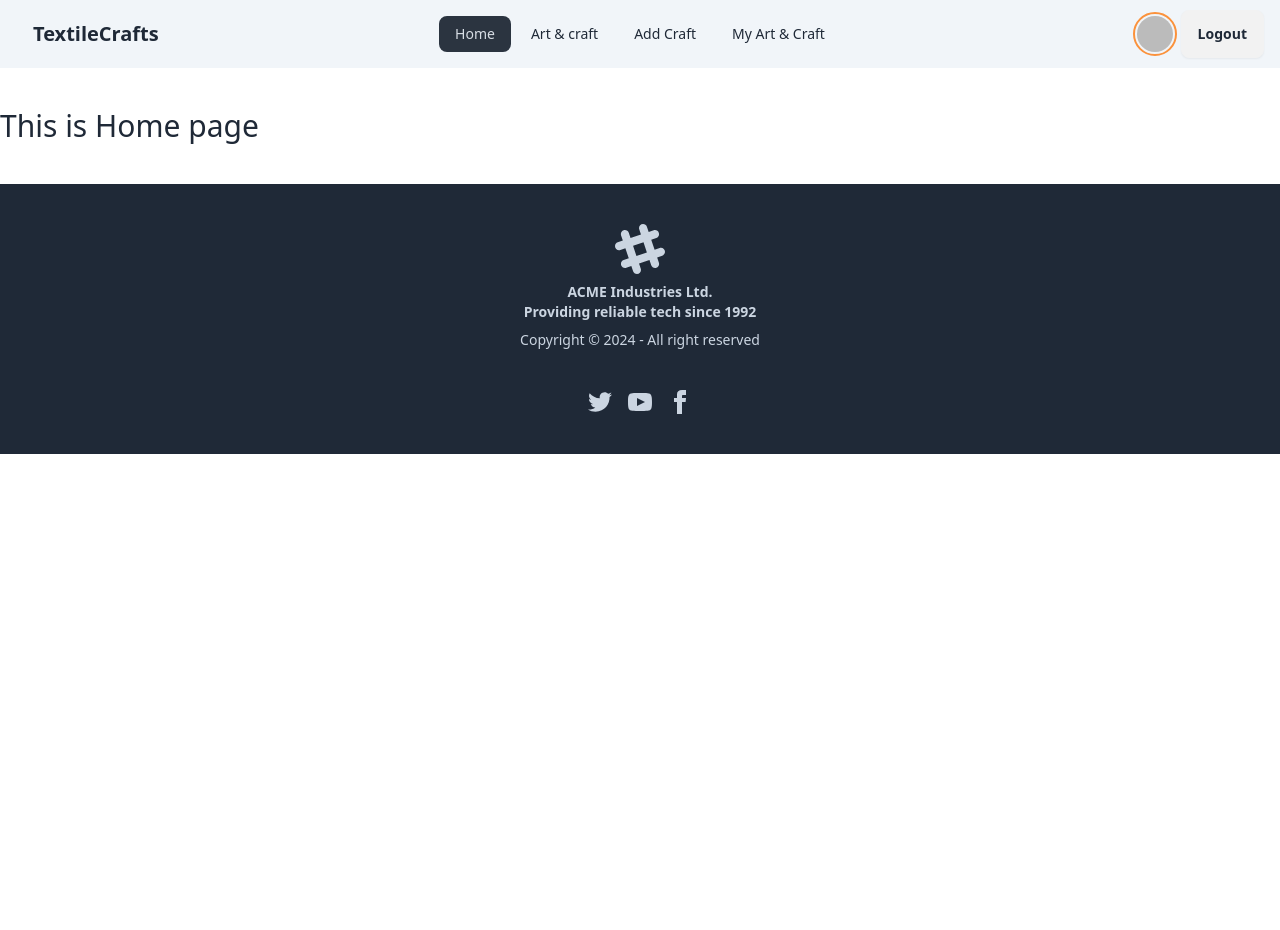
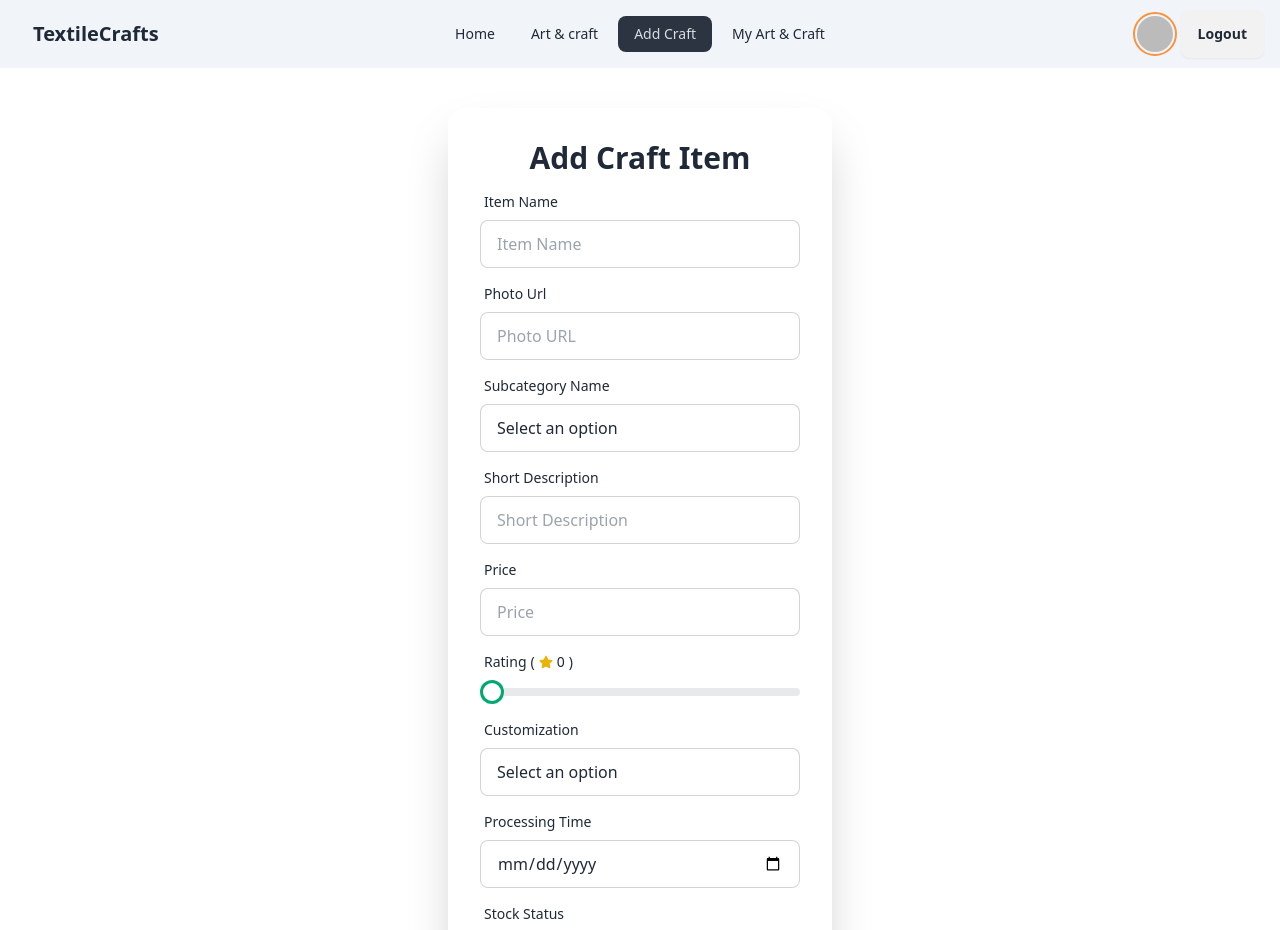
Before and after one commit to fokhrul2029/Textile-Crafts-client, a React (Vite) app: page /add-craft in a window 1280 px wide. Before the commit this address led to /. Shown: the top 930 px of the page. Before the commit the page ends 800 px from the top, so only its background shows below. Built offline with nearby package versions, Linux system fonts and the light colour scheme; no server answers; sample sign-in values are in the browser's storage.

Commit message:
update the craftFrom and added a loader component

```diff
--- a/package.json
+++ b/package.json
@@ -12,6 +12,7 @@
   "dependencies": {
     "firebase": "^10.11.1",
     "localforage": "^1.10.0",
+    "lottie-react": "^2.4.0",
     "match-sorter": "^6.3.4",
     "react": "^18.2.0",
     "react-dom": "^18.2.0",
--- /dev/null
+++ b/src/components/Loader/Loader.jsx
@@ -0,0 +1,12 @@
+import Lottie from "lottie-react";
+import animation from "./loaderAnimation.json";
+
+function Loader() {
+  return (
+    <div className="w-32 mx-auto ">
+      <Lottie animationData={animation} />
+    </div>
+  );
+}
+
+export default Loader;
--- a/src/contextApi/AuthProvider.jsx
+++ b/src/contextApi/AuthProvider.jsx
@@ -16,6 +16,7 @@ export const AuthContext = createContext();
 
 function AuthProvider({ children }) {
   const [user, setUser] = useState(null);
+  const [loading, setLoading] = useState(true);
   const googleProvider = new GoogleAuthProvider();
   const githubProvider = new GithubAuthProvider();
   const facebookProvider = new FacebookAuthProvider();
@@ -49,6 +50,7 @@ function AuthProvider({ children }) {
     const unSubscribe = onAuthStateChanged(auth, (currentUser) => {
       setUser(currentUser);
       console.log("Absorbing user", currentUser);
+      setLoading(false);
     });
     return () => unSubscribe();
   }, []);
@@ -62,6 +64,7 @@ function AuthProvider({ children }) {
     facebookSignIn,
     loginUser,
     logout,
+    loading
   };
 
   return (
--- a/src/pages/AddCraft/AddCraft.jsx
+++ b/src/pages/AddCraft/AddCraft.jsx
@@ -3,7 +3,7 @@ import CraftForm from "../shared/CraftForm/CraftForm";
 function AddCraft() {
   return (
     <div className="container mx-auto px-4">
-     <CraftForm />
+      <CraftForm />
     </div>
   );
 }
--- a/src/pages/Home/Home.jsx
+++ b/src/pages/Home/Home.jsx
@@ -1,7 +1,10 @@
+import Loader from "../../components/Loader/Loader";
+
 function Home() {
   return (
     <div>
       <h1 className="text-3xl">This is Home page</h1>
+      <Loader />
     </div>
   );
 }
--- a/src/pages/shared/CraftForm/CraftForm.jsx
+++ b/src/pages/shared/CraftForm/CraftForm.jsx
@@ -1,5 +1,6 @@
 import { useContext, useState } from "react";
 import { AuthContext } from "../../../contextApi/AuthProvider";
+import { FaStar } from "react-icons/fa";
 
 function CraftForm() {
   const { user } = useContext(AuthContext);
@@ -9,7 +10,7 @@ function CraftForm() {
   const [subcategory_Name, setSubcategory_Name] = useState(null);
   const [description, setDescription] = useState(null);
   const [price, setPrice] = useState(null);
-  const [rating, setRating] = useState(null);
+  const [rating, setRating] = useState(0);
   const [customization, setCustomization] = useState(null);
   const [processing_time, setProcessing_time] = useState(null);
   const [stockStatus, setStockStatus] = useState(null);
@@ -70,27 +71,24 @@ function CraftForm() {
             <label className="label">
               <span className="label-text">Subcategory Name</span>
             </label>
-            <input
-              type="text"
-              placeholder="Subcategory Name"
+            <select
               className="input input-bordered"
-              required
               value={subcategory_Name}
               onChange={(e) => setSubcategory_Name(e.target.value)}
-            />
-          </div>
-          <div className="form-control">
-            <label className="label">
-              <span className="label-text">Subcategory Name</span>
-            </label>
-            <input
-              type="text"
-              placeholder="Subcategory Name"
-              className="input input-bordered"
               required
-              value={subcategory_Name}
-              onChange={(e) => setSubcategory_Name(e.target.value)}
-            />
+            >
+              <option className="text-gray-400" value="" disabled selected>
+                Select an option
+              </option>
+              <option value="Embroidery">Embroidery</option>
+              <option value="Knitting & Crocheting">
+                Knitting & Crocheting
+              </option>
+              <option value="Quilting">Quilting</option>
+              <option value="Beadwork">Beadwork</option>
+              <option value="Tie-Dyeing">Tie-Dyeing</option>
+              <option value="Macrame">Macrame</option>
+            </select>
           </div>
 
           <div className="form-control">
@@ -121,13 +119,23 @@ function CraftForm() {
           </div>
           <div className="form-control">
             <label className="label">
-              <span className="label-text">Rating</span>
+              <span className="label-text">
+                <div className="flex items-center gap-1">
+                  <p>Rating</p>(
+                  <span className="flex gap-1 items-center">
+                    <FaStar className="text-yellow-500" /> <p>{rating}</p>
+                  </span>
+                  )
+                </div>
+              </span>
             </label>
             <input
-              type="Number"
+              type="range"
               placeholder="Rating"
-              className="input input-bordered"
+              className="range range-success"
               required
+              min={0}
+              max={5}
               value={rating}
               onChange={(e) => setRating(e.target.value)}
             />
@@ -136,21 +144,25 @@ function CraftForm() {
             <label className="label">
               <span className="label-text">Customization</span>
             </label>
-            <input
-              type="Number"
-              placeholder="Customization"
+            <select
               className="input input-bordered"
-              required
               value={customization}
               onChange={(e) => setCustomization(e.target.value)}
-            />
+              required
+            >
+              <option className="text-gray-400" value="" disabled selected>
+                Select an option
+              </option>
+              <option value="yes">Yes</option>
+              <option value="no">No</option>
+            </select>
           </div>
           <div className="form-control">
             <label className="label">
               <span className="label-text">Processing Time</span>
             </label>
             <input
-              type="Number"
+              type="date"
               placeholder="Processing Time"
               className="input input-bordered"
               required
@@ -162,14 +174,18 @@ function CraftForm() {
             <label className="label">
               <span className="label-text">Stock Status</span>
             </label>
-            <input
-              type="text"
-              placeholder="Stock Status"
+            <select
               className="input input-bordered"
-              required
               value={stockStatus}
               onChange={(e) => setStockStatus(e.target.value)}
-            />
+              required
+            >
+              <option className="text-gray-400" value="" disabled selected>
+                Select an option
+              </option>
+              <option value="In stock">In stock</option>
+              <option value="Made to Order">Made to Order</option>
+            </select>
           </div>
           <div className="form-control">
             <label className="label">
--- a/src/routes/PrivateRouter/PrivateRouter.jsx
+++ b/src/routes/PrivateRouter/PrivateRouter.jsx
@@ -2,9 +2,15 @@
 import { useContext } from "react";
 import { AuthContext } from "../../contextApi/AuthProvider";
 import { Navigate } from "react-router-dom";
+import Loader from "../../components/Loader/Loader";
 
 function PrivateRouter({ children }) {
-  const { user } = useContext(AuthContext);
+  const { user, loading } = useContext(AuthContext);
+
+  if (loading) {
+    return <Loader />;
+  }
+
   if (user) {
     return children;
   }
```
Also changed, not shown: src/components/Loader/loaderAnimation.json (added, +1 -0 lines), 1 other file (tests, documents, lock files or other folders).
